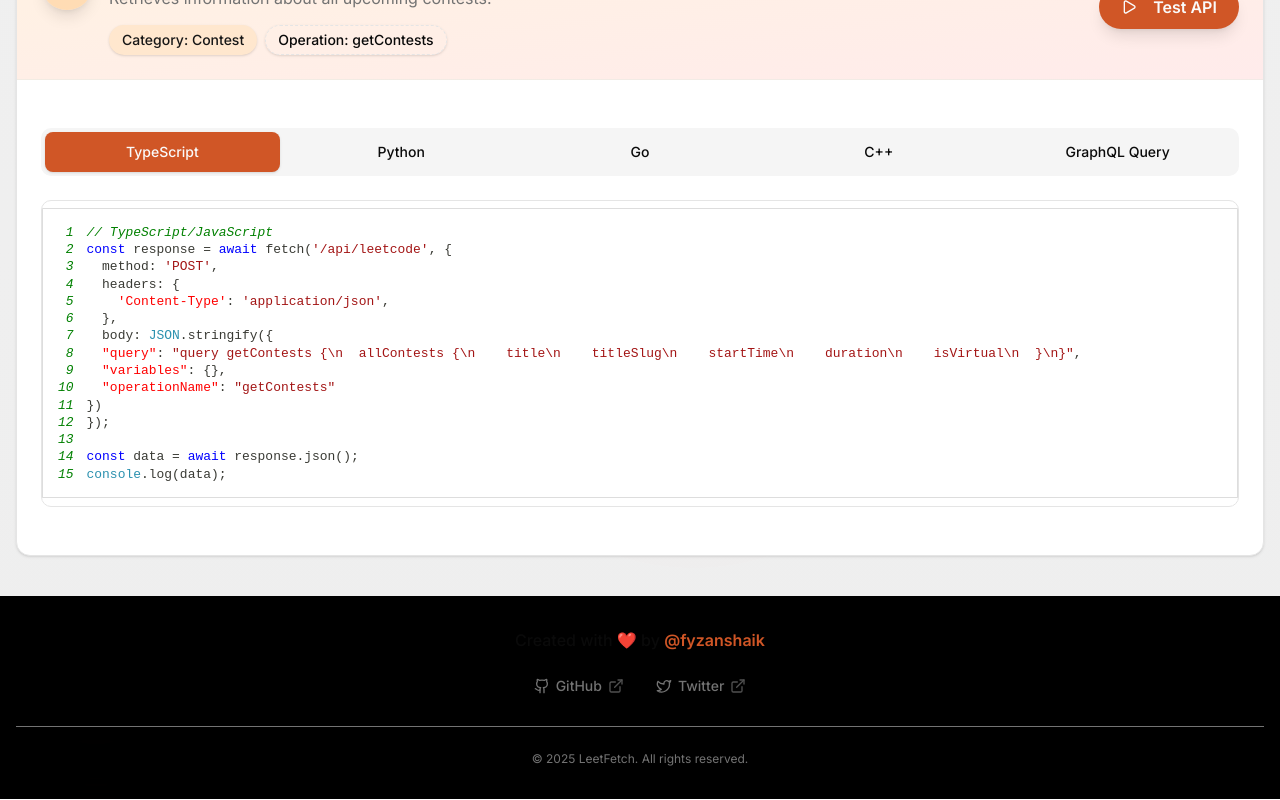
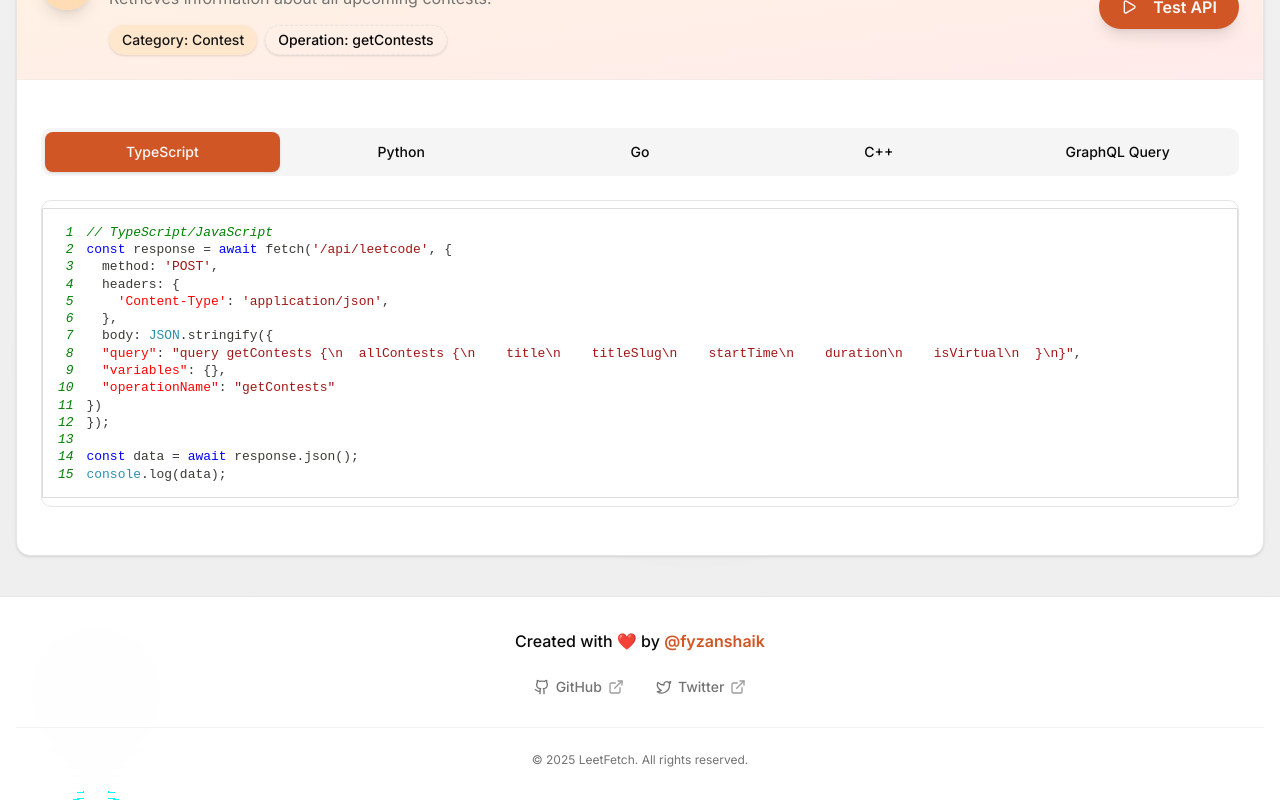
Before and after one commit to fyzanshaik/leetfetch, a Next.js app: page / in a window 1280 px wide. Shown: the part 7361-8161 px from the top of the page. Built offline with nearby package versions, Linux system fonts and the light colour scheme.

Commit message:
footer
Signed-off-by: fyzanshaik <fyzan.shaik@gmail.com>

```diff
--- a/app/components/Footer.tsx
+++ b/app/components/Footer.tsx
@@ -3,7 +3,7 @@ import { Button } from "@/components/ui/button";
 
 export default function Footer() {
   return (
-    <footer className="mt-2 py-8  border-border bg-black relative overflow-hidden">
+    <footer className="mt-2 py-8 border-t border-border bg-background relative overflow-hidden">
       <div className="absolute inset-0 z-0 opacity-10">
         <div className="w-48 h-48 bg-primary/20 rounded-full mix-blend-multiply filter blur-xl opacity-20 animate-blob-small top-0 left-1/4"></div>
         <div className="w-48 h-48 bg-accent/20 rounded-full mix-blend-multiply filter blur-xl opacity-20 animate-blob-small animation-delay-2000 bottom-0 right-1/4"></div>
```
